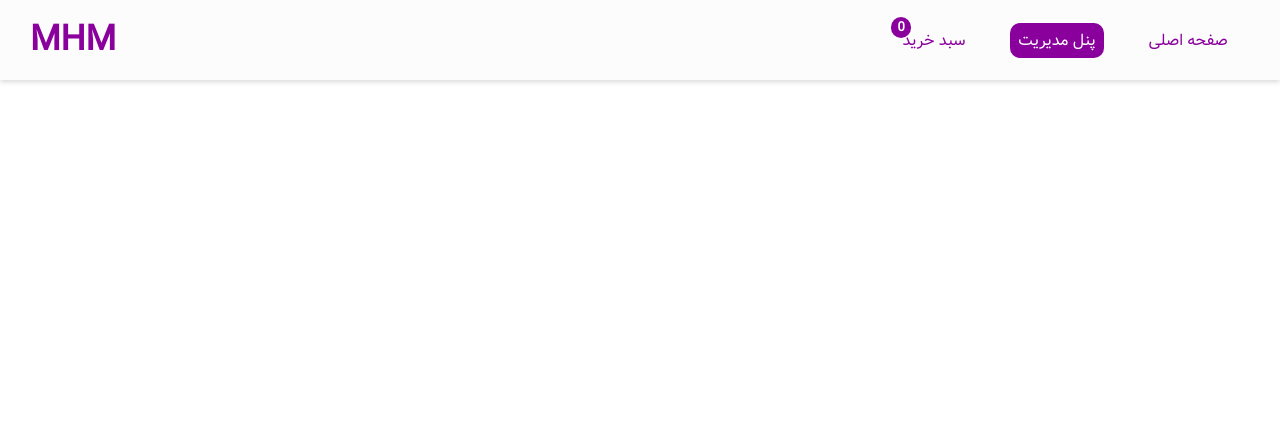
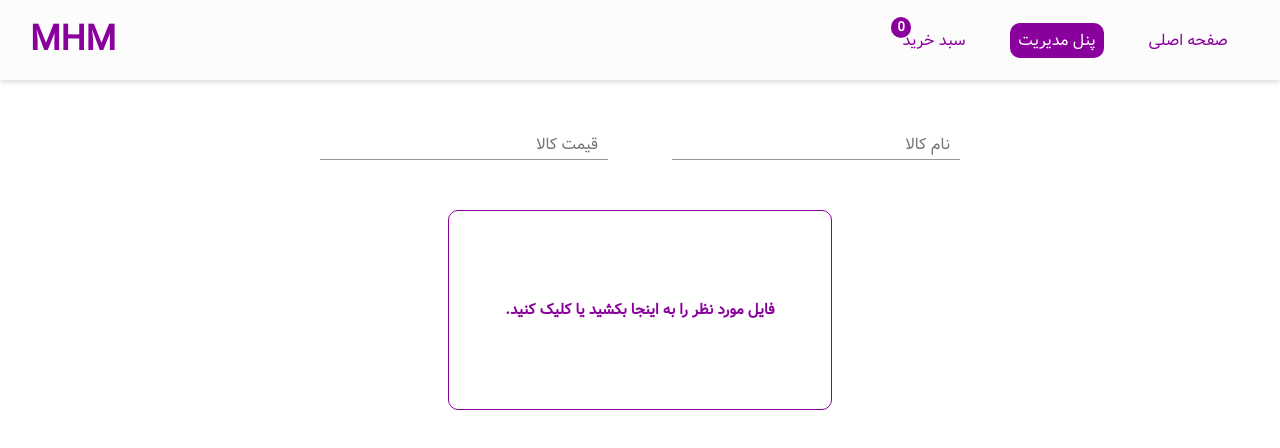
Before and after one commit to Mohsen-mhm/shopping-website, a plain HTML site: page admin-panel.html in a window 1280 px wide. Drawn offline with Linux system fonts and the light colour scheme.

Commit message:
Working on admin panel

```diff
--- a/admin-panel.html
+++ b/admin-panel.html
@@ -30,7 +30,20 @@
         </div>
     </header>
 
-
+    <section class="admin-panel">
+        <form action="">
+            <div class="product-name-price">
+                <input type="text" class="product-name-input" placeholder="نام کالا">
+                <input type="text" class="product-price-input" placeholder="قیمت کالا">
+            </div>
+            <div class="product-img">
+                <div class="uploading-area">
+                    <h2 class="uploading-area-title">فایل مورد نظر را به اینجا بکشید یا کلیک کنید.</h2>
+                    <input type="file" class="product-img-input">
+                </div>
+            </div>
+        </form>
+    </section>
 
 <script src="functions/uuid.js"></script>
 <script src="functions/variables.js"></script>
--- a/functions/app.js
+++ b/functions/app.js
@@ -103,3 +103,5 @@ loginForm.addEventListener('submit',(e)=>{
         loginMessage.textContent = 'نام کاربری یا رمز عبور اشتباه است.'
     }
 })
+
+// --Admin panel - Upload img--
--- a/style/main.css
+++ b/style/main.css
@@ -7,6 +7,7 @@ body.light{
     --main-text-color: #8a009c;
     --main-bg-color: #fcfcfc;
     --main-white:#ffffff;
+    --deactive-color: #999999;
     --main-box-shadow: 0 2px 5px rgba(0, 0, 0, 0.15);
     --login-bg-cover: rgba(0, 0, 0, 0.35)
 }
@@ -172,12 +173,17 @@ body.light{
     width: 60%;
     height: 30px;
     border: none;
-    border-bottom: 1px solid var(--main-text-color);
+    border-bottom: 1px solid var(--deactive-color);
     padding: 0 10px;
     margin-bottom: 50px;
     font-size: 16px;
     caret-color: var(--main-text-color);
     color: var(--main-text-color);
+    transition: all 0.1s linear;
+}
+.login-page .login-box .login-form .user-input:focus,
+.login-page .login-box .login-form div .pass-input:focus{
+    border-bottom: 1px solid var(--main-text-color);
 }
 .login-page .login-box .login-form div .pass-input{
     width: 100%;
@@ -231,6 +237,81 @@ body.light{
     color: var(--main-white);
     font-size: 15px;
     text-align: center;
+}
+
+/* --Admin panel-- */
+.admin-panel{
+    width: 100%;
+    display: flex;
+    justify-content: center;
+    align-items: center;
+    padding-top: 50px;
+}
+.admin-panel form{
+    width: 50%;
+    display: flex;
+    flex-direction: column;
+    justify-content: center;
+    align-items: center;
+}
+.admin-panel form .product-name-price{
+    width: 100%;
+    display: flex;
+    justify-content: space-between;
+    align-items: center;
+}
+.admin-panel form .product-name-price .product-name-input,
+.admin-panel form .product-name-price .product-price-input{
+    width: 45%;
+    height: 30px;
+    border: none;
+    border-bottom: 1px solid var(--deactive-color);
+    padding: 0 10px;
+    margin-bottom: 50px;
+    font-size: 16px;
+    caret-color: var(--main-text-color);
+    color: var(--main-text-color);
+    transition: all 0.1s linear;
+}
+.admin-panel form .product-name-price .product-name-input:focus,
+.admin-panel form .product-name-price .product-price-input:focus{
+    border-bottom: 1px solid var(--main-text-color);
+}
+.admin-panel form .product-name-price .product-name-input:focus::placeholder,
+.admin-panel form .product-name-price .product-price-input:focus::placeholder{
+    color: var(--main-text-color);
+}
+.admin-panel form .product-img{
+    width: 100%;
+    display: flex;
+    justify-content: center;
+    align-items: center;
+}
+.admin-panel form .product-img .uploading-area{
+    width: 60%;
+    height: 200px;
+    border: 1px solid var(--main-text-color);
+    border-radius: 10px;
+    cursor: pointer;
+    position: relative;
+}
+.admin-panel form .product-img .uploading-area .product-img-input{
+    width: 100%;
+    height: 100%;
+    opacity: 0;
+    cursor: pointer;
+}
+.admin-panel form .product-img .uploading-area .uploading-area-title{
+    width: 100%;
+    position: absolute;
+    top: 50%;
+    left: 50%;
+    transform: translate(-50%,-50%);
+    font-size: 15px;
+    text-align: center;
+    color: var(--main-text-color);
+    z-index: -10;
+    user-select: none;
 }
 
 /* Media Query */
```
Also changed, not shown: 1 other file.
